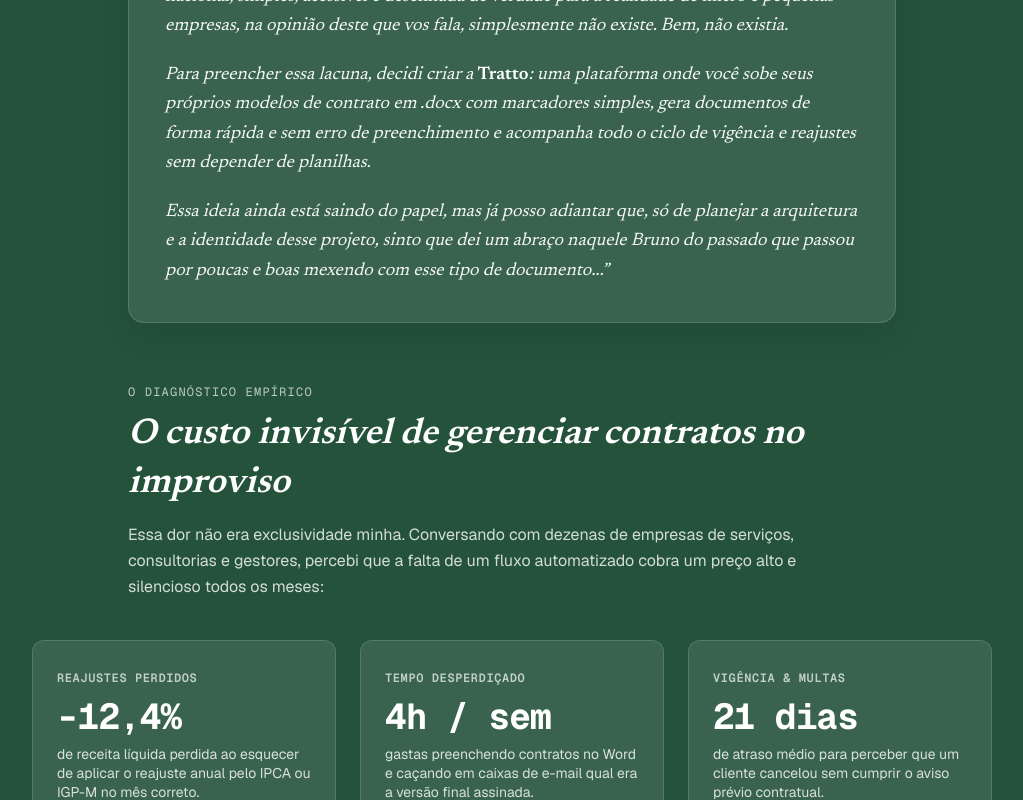
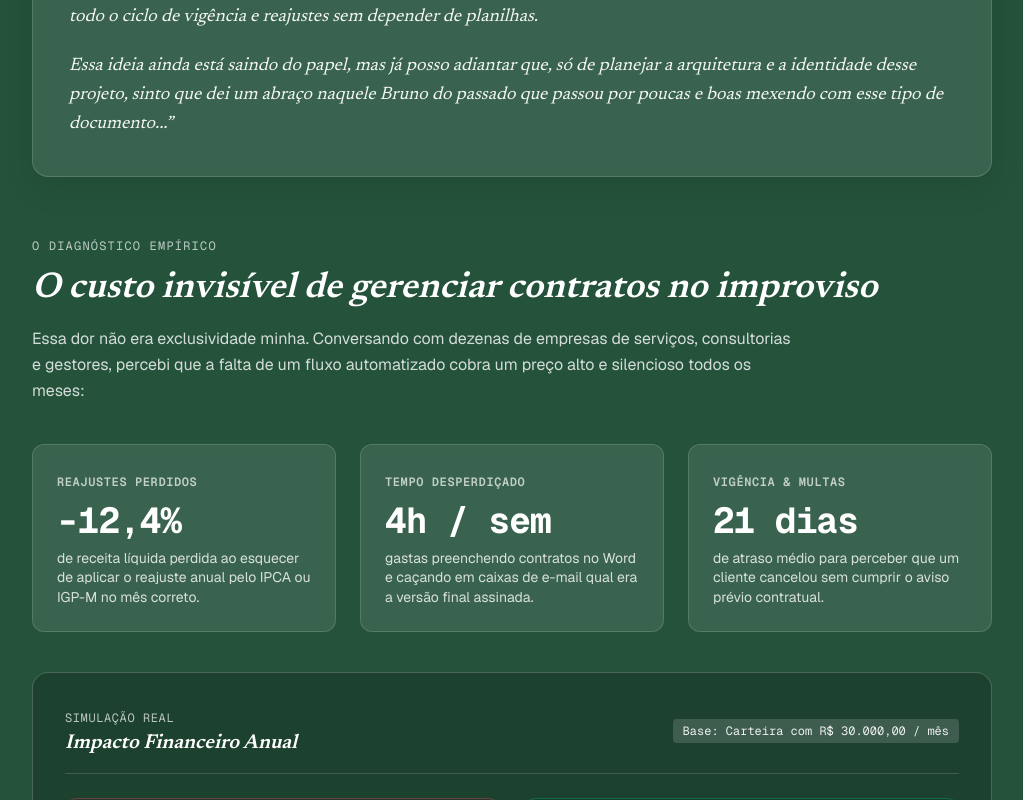
Before and after one commit to brtorresdel/tratto-landing-page, a Next.js app: page / in a window 1280 px wide. Shown: the part 1706-2506 px from the top of the page, without its empty margins (128-1151 px from the left). Built offline with nearby package versions, Linux system fonts and the light colour scheme.

Commit message:
style(problem-banner): padronizar largura da Carta e do Diagnóstico com os quadros

```diff
--- a/src/components/problem-banner.tsx
+++ b/src/components/problem-banner.tsx
@@ -10,7 +10,7 @@ export function ProblemBanner() {
         {/* ========================================================= */}
         {/* PARTE 1: CARTA DO DEV */}
         {/* ========================================================= */}
-        <div className="mx-auto max-w-3xl text-left">
+        <div className="w-full text-left">
           {/* Header da Carta: Título centralizado no mobile (< 712px) e lado a lado a partir de 712px */}
           <div className="flex flex-col items-center justify-center text-center min-[712px]:flex-row min-[712px]:items-center min-[712px]:justify-between min-[712px]:text-left gap-4 pb-2">
             <h2 className="font-serif text-4xl min-[712px]:text-5xl italic font-semibold text-white leading-tight tracking-tight text-center min-[712px]:text-left whitespace-nowrap">
@@ -75,7 +75,7 @@ export function ProblemBanner() {
             <h3 className="mt-2 font-serif text-2xl sm:text-4xl italic font-semibold text-white leading-snug">
               O custo invisível de gerenciar contratos no improviso
             </h3>
-            <p className="mt-3 text-sm sm:text-base text-white/80 leading-relaxed max-w-2xl">
+            <p className="mt-3 text-sm sm:text-base text-white/80 leading-relaxed max-w-3xl">
               Essa dor não era exclusividade minha. Conversando com dezenas de empresas de serviços, consultorias e gestores,
               percebi que a falta de um fluxo automatizado cobra um preço alto e silencioso todos os meses:
             </p>
```
Also changed, not shown: 1 other file (tests, documents, lock files or other folders).
